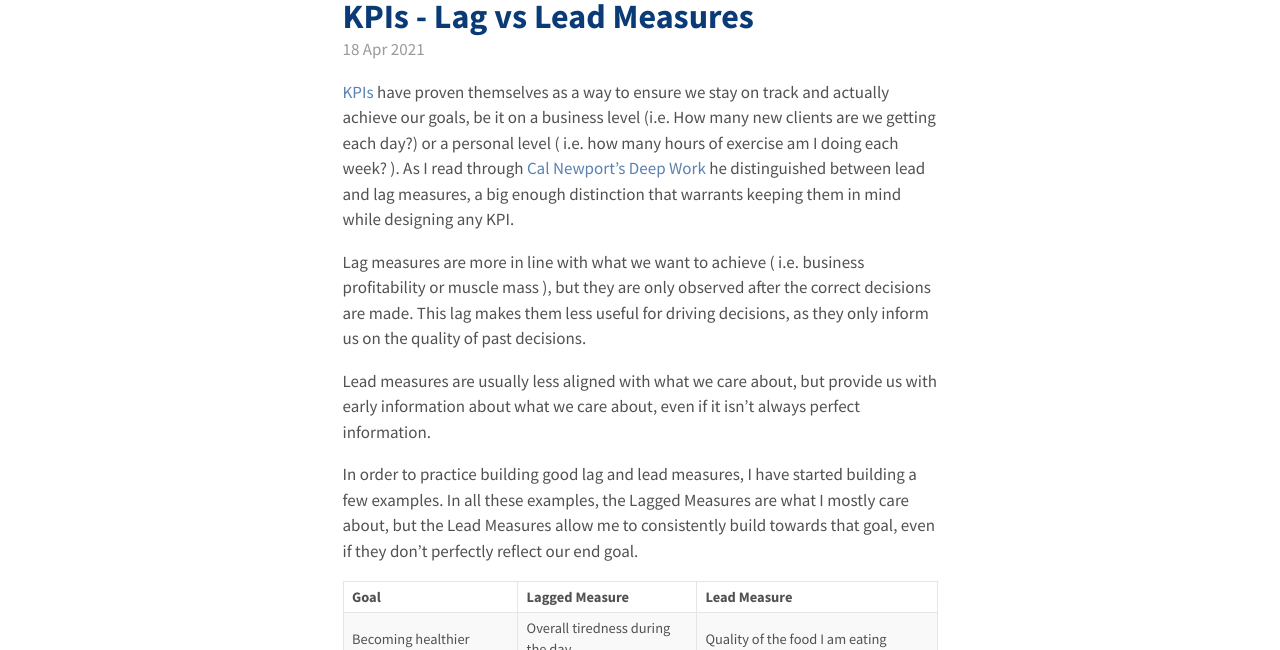
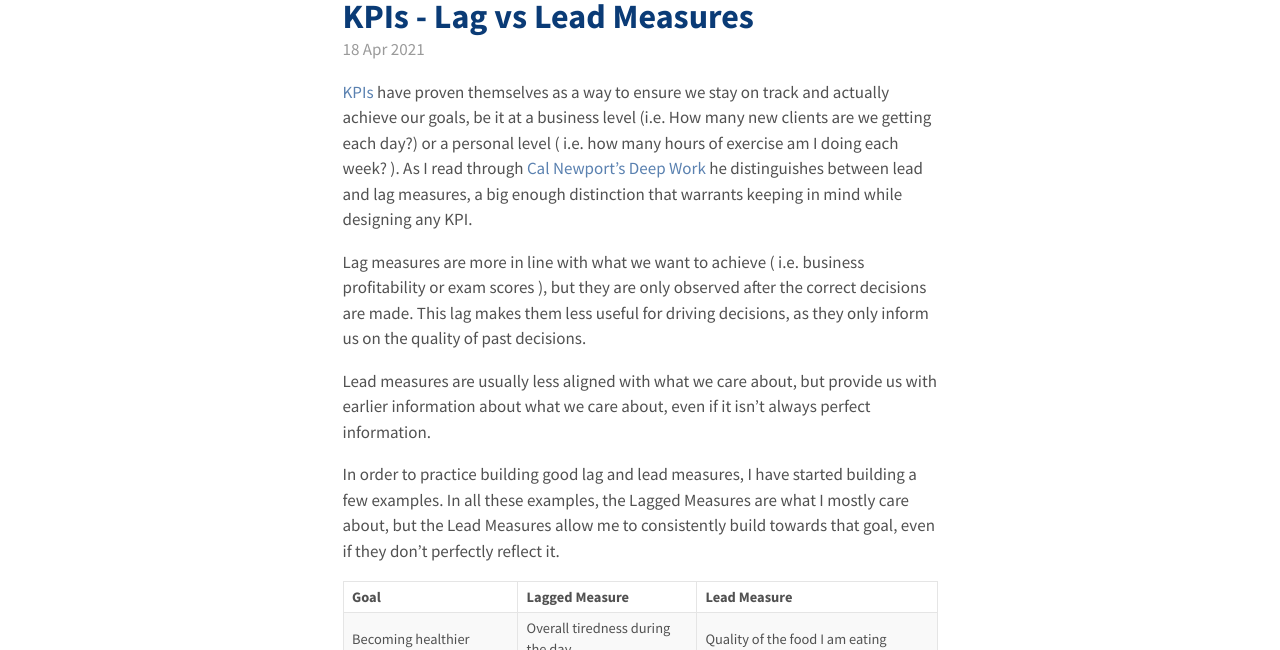
Before and after one commit to migueltorrescosta/migueltorrescosta.github.io, a Jekyll site: the page built from _posts/2021-04-18-KPIs-Lag-vs-Lead-Measures.md, in a window 1280 px wide. Shown: the part 154-804 px from the top of the page. Built offline with Jekyll 4.4.1, drawn with Linux system fonts in a browser that asks for light colours.

Commit message:
Rephrasing

```diff
--- a/_posts/2021-04-18-KPIs-Lag-vs-Lead-Measures.md
+++ b/_posts/2021-04-18-KPIs-Lag-vs-Lead-Measures.md
@@ -4,13 +4,13 @@ title: KPIs - Lag vs Lead Measures
 category: [System Design]
 ---
 
-[KPIs](https://en.wikipedia.org/wiki/Performance_indicator) have proven themselves as a way to ensure we stay on track and actually achieve our goals, be it on a business level (i.e. How many new clients are we getting each day?) or a personal level ( i.e. how many hours of exercise am I doing each week? ). As I read through [Cal Newport's Deep Work](https://www.calnewport.com/books/deep-work/) he distinguished between lead and lag measures, a big enough distinction that warrants keeping them in mind while designing any KPI.
+[KPIs](https://en.wikipedia.org/wiki/Performance_indicator) have proven themselves as a way to ensure we stay on track and actually achieve our goals, be it at a business level (i.e. How many new clients are we getting each day?) or a personal level ( i.e. how many hours of exercise am I doing each week? ). As I read through [Cal Newport's Deep Work](https://www.calnewport.com/books/deep-work/) he distinguishes between lead and lag measures, a big enough distinction that warrants keeping in mind while designing any KPI.
 
-Lag measures are more in line with what we want to achieve ( i.e. business profitability or muscle mass ), but they are only observed after the correct decisions are made. This lag makes them less useful for driving decisions, as they only inform us on the quality of past decisions.
+Lag measures are more in line with what we want to achieve ( i.e. business profitability or exam scores ), but they are only observed after the correct decisions are made. This lag makes them less useful for driving decisions, as they only inform us on the quality of past decisions.
 
-Lead measures are usually less aligned with what we care about, but provide us with early information about what we care about, even if it isn't always perfect information.
+Lead measures are usually less aligned with what we care about, but provide us with earlier information about what we care about, even if it isn't always perfect information.
 
-In order to practice building good lag and lead measures, I have started building a few examples. In all these examples, the Lagged Measures are what I mostly care about, but the Lead Measures allow me to consistently build towards that goal, even if they don't perfectly reflect our end goal.
+In order to practice building good lag and lead measures, I have started building a few examples. In all these examples, the Lagged Measures are what I mostly care about, but the Lead Measures allow me to consistently build towards that goal, even if they don't perfectly reflect it.
 
 | Goal | Lagged Measure | Lead Measure |
 --- | --- | ---
```
